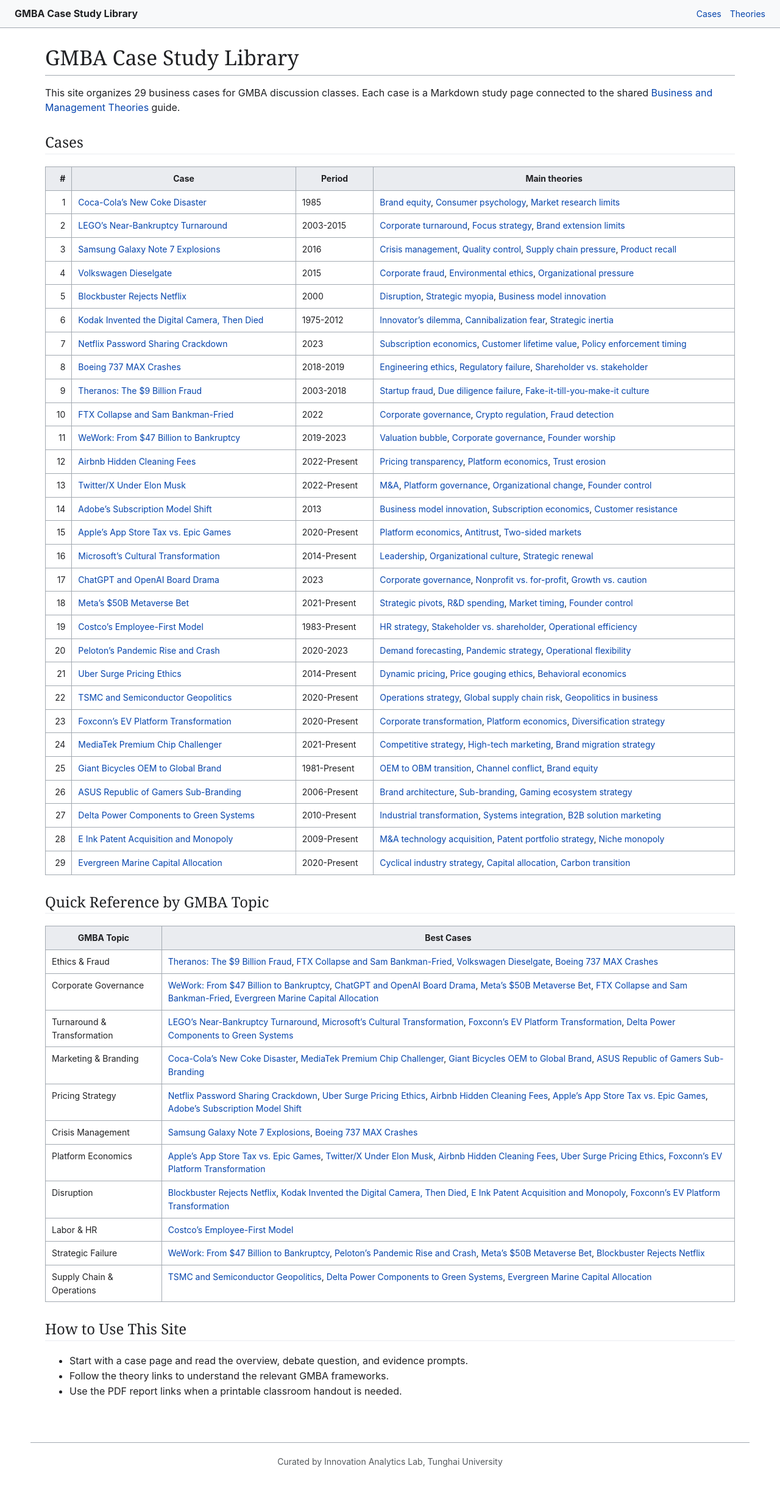
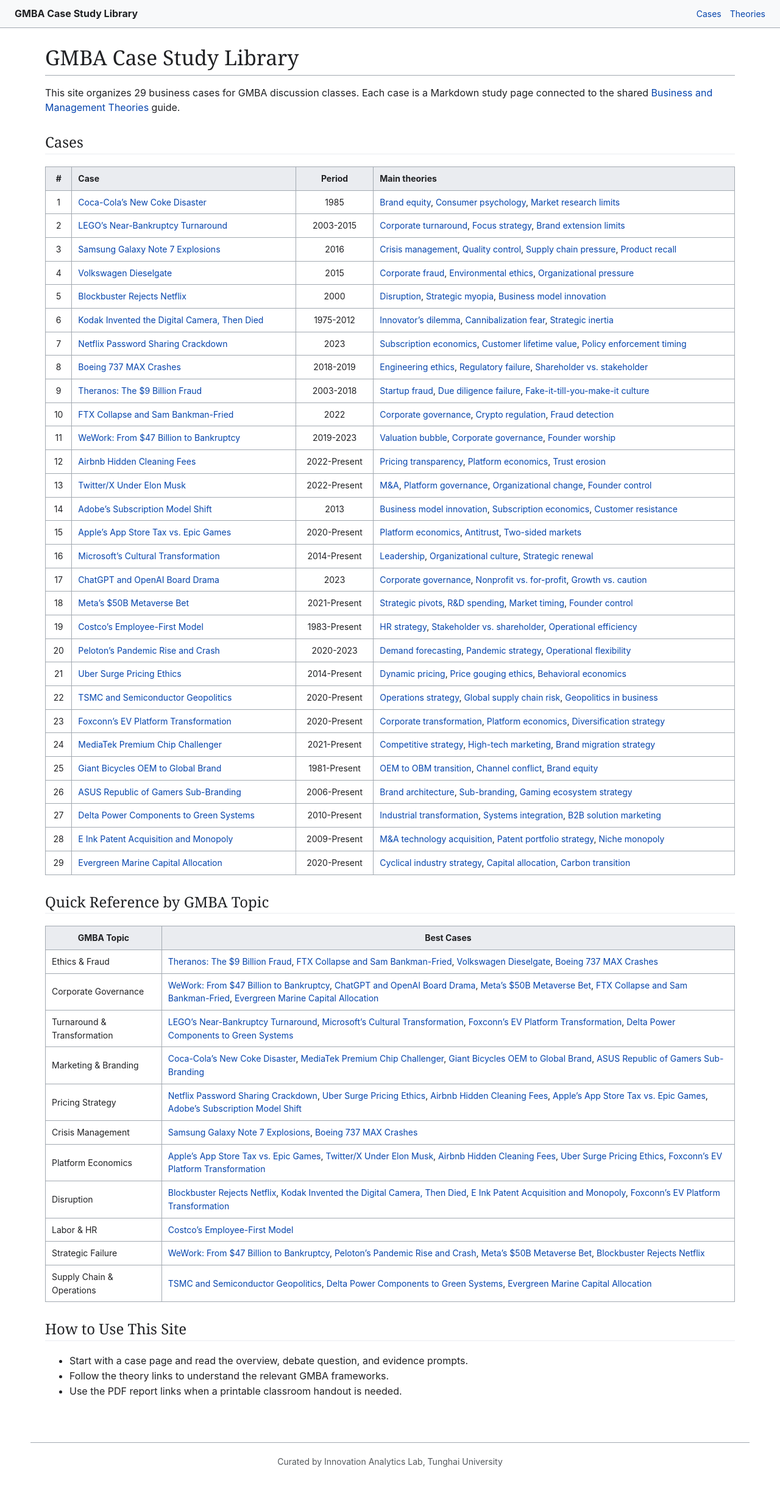
Before and after one commit to thugmba/case_study, a Jekyll site: the page built from docs/index.md, in a window 1280 px wide. Shown: the whole page at 61% size. Built offline with Jekyll 4.4.1, drawn with Linux system fonts in a browser that asks for light colours.

Commit message:
alignment

```diff
--- a/docs/assets/site.css
+++ b/docs/assets/site.css
@@ -90,7 +90,7 @@
 th, td {
   border: 1px solid var(--line);
   padding: 8px 10px;
-  vertical-align: top;
+  vertical-align: middle;
 }
 
 th {
--- a/docs/index.md
+++ b/docs/index.md
@@ -11,7 +11,7 @@
 ## Cases
 
 | # | Case | Period | Main theories |
-|---:|------|--------|---------------|
+| :---: | :--- | :---: | :--- |
 | 1 | [Coca-Cola's New Coke Disaster]({{ '/cases/01-coca-cola-new-coke/' | relative_url }}) | 1985 | [Brand equity]({{ '/theories/' | relative_url }}#customer-based-brand-equity), [Consumer psychology]({{ '/theories/' | relative_url }}#customer-based-brand-equity), [Market research limits]({{ '/theories/' | relative_url }}#defensive-marketing-strategy) |
 | 2 | [LEGO's Near-Bankruptcy Turnaround]({{ '/cases/02-lego-turnaround/' | relative_url }}) | 2003-2015 | [Corporate turnaround]({{ '/theories/' | relative_url }}#dynamic-capabilities), [Focus strategy]({{ '/theories/' | relative_url }}#knowledge-based-view-coordination-and-organizational-identity), [Brand extension limits]({{ '/theories/' | relative_url }}#brand-extension-theory) |
 | 3 | [Samsung Galaxy Note 7 Explosions]({{ '/cases/03-samsung-note-7/' | relative_url }}) | 2016 | [Crisis management]({{ '/theories/' | relative_url }}#situational-crisis-communication-theory), [Quality control]({{ '/theories/' | relative_url }}#swiss-cheese-model-of-organizational-accidents), [Supply chain pressure]({{ '/theories/' | relative_url }}#supply-chain-fit), [Product recall]({{ '/theories/' | relative_url }}#situational-crisis-communication-theory) |
--- a/scripts/generate_site.mjs
+++ b/scripts/generate_site.mjs
@@ -628,7 +628,7 @@
 ## Cases
 
 | # | Case | Period | Main theories |
-|---:|------|--------|---------------|
+| :---: | :--- | :---: | :--- |
 ${cases.map((c) => `| ${c.n} | [${mdText(c.title)}]({{ '/cases/${String(c.n).padStart(2, "0")}-${c.slug}/' | relative_url }}) | ${c.years} | ${c.theories.map((t) => `[${t}]({{ '/theories/' | relative_url }}#${theories[t]})`).join(", ")} |`).join("\n")}
 
 ## Quick Reference by GMBA Topic
@@ -766,7 +766,7 @@
 th, td {
   border: 1px solid var(--line);
   padding: 8px 10px;
-  vertical-align: top;
+  vertical-align: middle;
 }
 
 th {
```
